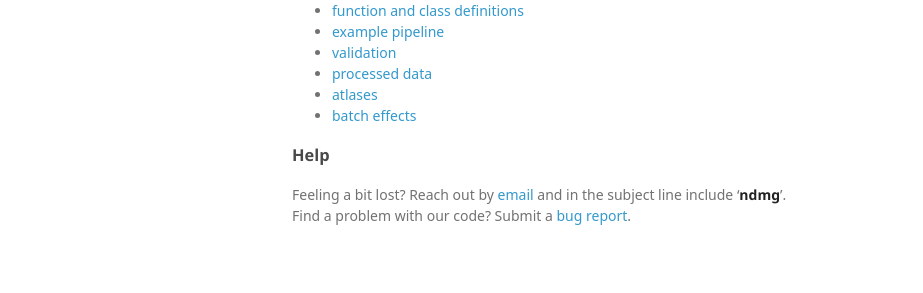
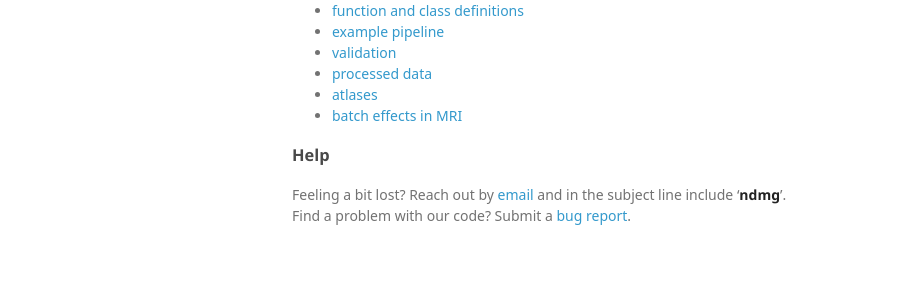
Before and after one commit to neurodata/nddocs-archive, a Jekyll site: the page built from mrgraphs/index.md, in a window 1280 px wide. Shown: the part 996-1289 px from the top of the page, without its empty margins (178-1101 px from the left). Built offline with Jekyll 4.4.1, drawn with Linux system fonts in a browser that asks for light colours; some web fonts are replaced.

Commit message:
fixed link

```diff
--- a/mrgraphs/index.md
+++ b/mrgraphs/index.md
@@ -33,7 +33,7 @@ All of our code is open source and hosted at [github](https://github.com/neuroda
 - [validation](./validation.html)
 - [processed data](./processed_data.html)
 - [atlases](./atlases.html)
-- [batch effects](https://github.com/neurodata/nddocs/blob/gh-pages/mrgraphs/dataset_variance.ipynb)
+- [batch effects in MRI](https://github.com/neurodata/nddocs/blob/gh-pages/mrgraphs/dataset_variance/dataset_variance.ipynb)
 
 
 ### Help
```
